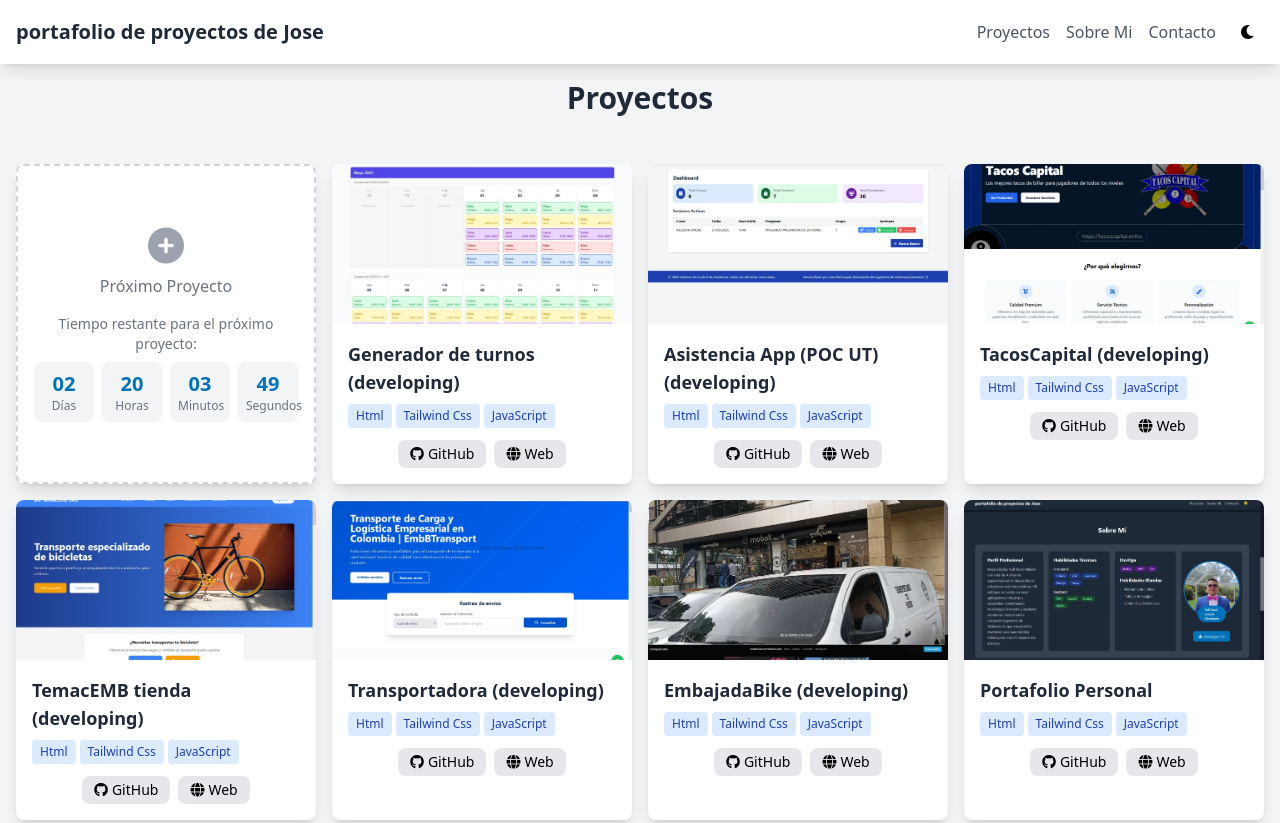
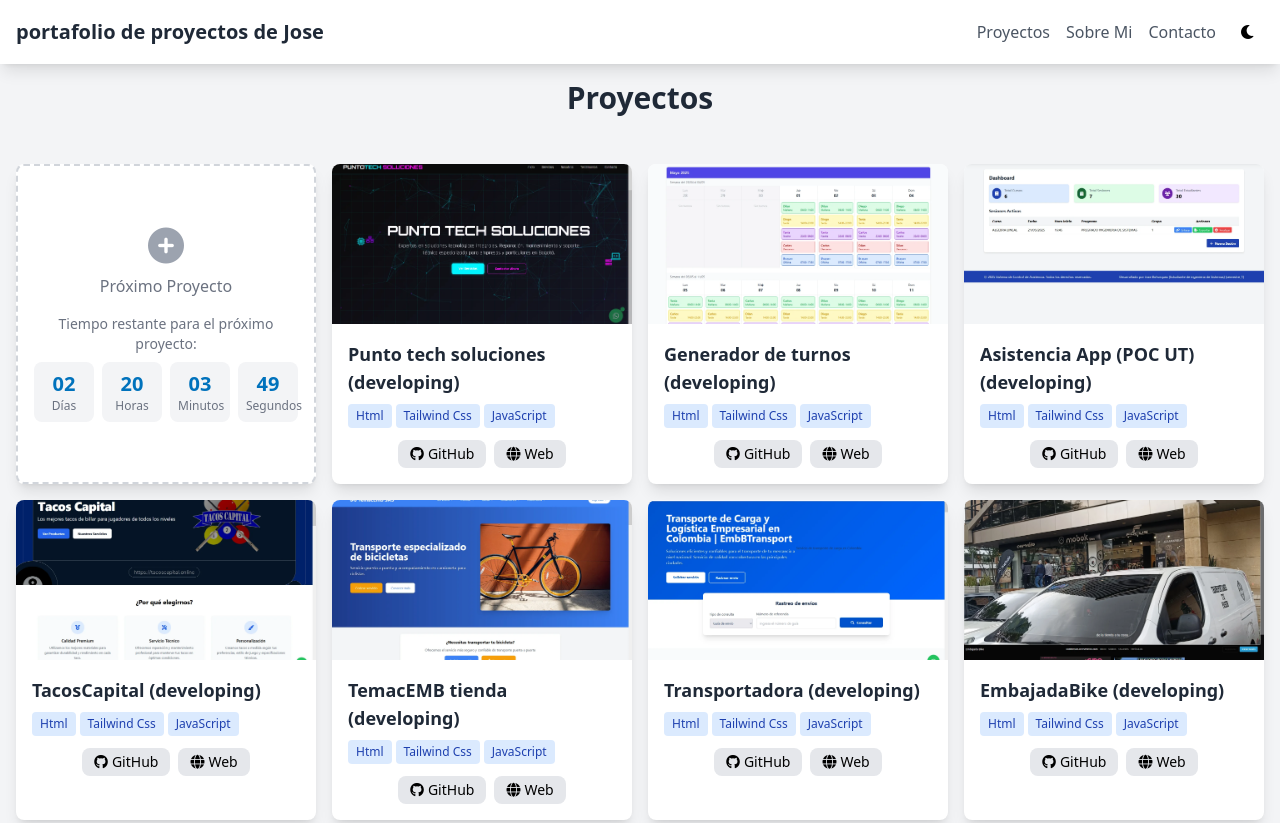
Before and after one commit to Jose-Bohorquez/Jose-Bohorquez.github.io, a plain HTML site: page index.html in a window 1280 px wide. Shown: the top 823 px of the page. Drawn offline with nearby package versions, Linux system fonts and the light colour scheme; some packages are replaced by stand-ins of ours; a script that the page names is missing.

Commit message:
ajustando nuevo proyecto

```diff
--- a/index.html
+++ b/index.html
@@ -83,6 +83,45 @@
                     </div>
                 </div>
 
+                <!-- generador de turnos -->
+                <div
+                    class="bg-white dark:bg-gray-800 rounded-lg shadow-lg overflow-hidden transition-transform hover:scale-105 cursor-pointer group">
+                    <div class="relative">
+                        <img src="assets/imgWebp/puntoTechSoluciones.webp" alt="Portfolio Project"
+                            class="w-full h-40 object-cover transition-transform group-hover:opacity-75">
+                        <div
+                            class="absolute inset-0 flex items-center justify-center opacity-0 group-hover:opacity-100 transition-opacity">
+                            <button onclick="openModal('assets/imgWebp/puntoTechSoluciones.webp', 'Portfolio Project')"
+                                class="bg-black bg-opacity-50 text-white px-4 py-2 rounded-lg">
+                                <i class="fas fa-expand-alt"></i>
+                            </button>
+                        </div>
+                    </div>
+                    <div class="p-4">
+                        <h3 class="text-lg font-bold text-gray-800 dark:text-white mb-2">Punto tech soluciones (developing)</h3>
+                        <div class="flex flex-wrap gap-1 mb-3">
+                            <span
+                                class="px-2 py-1 bg-blue-100 dark:bg-blue-900 text-blue-800 dark:text-blue-200 rounded text-xs">Html</span>
+                            <span
+                                class="px-2 py-1 bg-blue-100 dark:bg-blue-900 text-blue-800 dark:text-blue-200 rounded text-xs">Tailwind
+                                Css</span>
+                            <span
+                                class="px-2 py-1 bg-blue-100 dark:bg-blue-900 text-blue-800 dark:text-blue-200 rounded text-xs">JavaScript</span>
+                        </div>
+                        <div class="flex justify-center space-x-2">
+                            <a href="https://github.com/Jose-Bohorquez/punto_tech_soluciones"
+                                class="inline-flex items-center px-3 py-1 bg-gray-200 dark:bg-gray-700 rounded-lg hover:bg-gray-300 dark:hover:bg-gray-600 transition-colors text-sm">
+                                <i class="fab fa-github mr-1"></i>
+                                GitHub
+                            </a>
+                            <a href="https://bd-tech.space/"
+                                class="inline-flex items-center px-3 py-1 bg-gray-200 dark:bg-gray-700 rounded-lg hover:bg-gray-300 dark:hover:bg-gray-600 transition-colors text-sm">
+                                <i class="fas fa-globe mr-1"></i>
+                                Web
+                            </a>
+                        </div>
+                    </div>
+                </div>
 
                 <!-- generador de turnos -->
                 <div
```
Also changed, not shown: assets/imgWebp/puntoTechSoluciones.webp (added).
